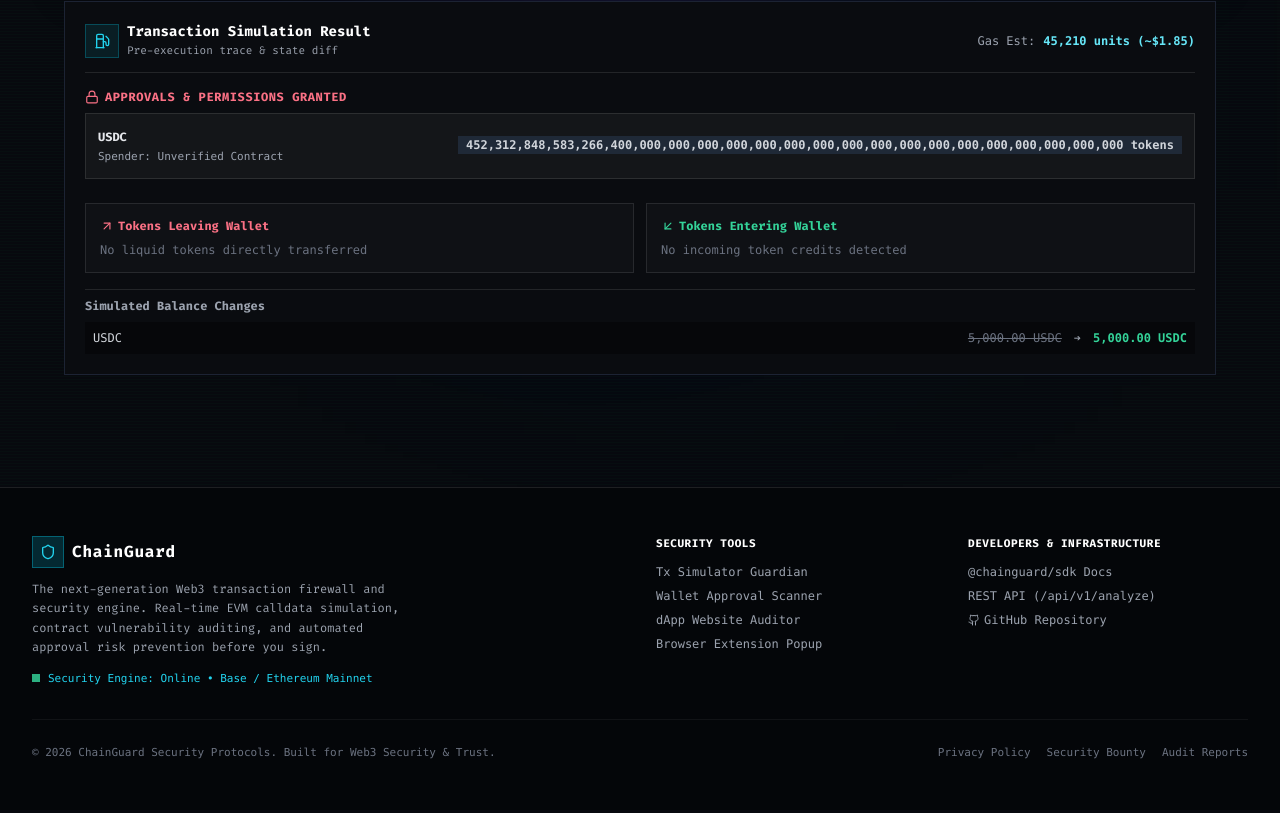
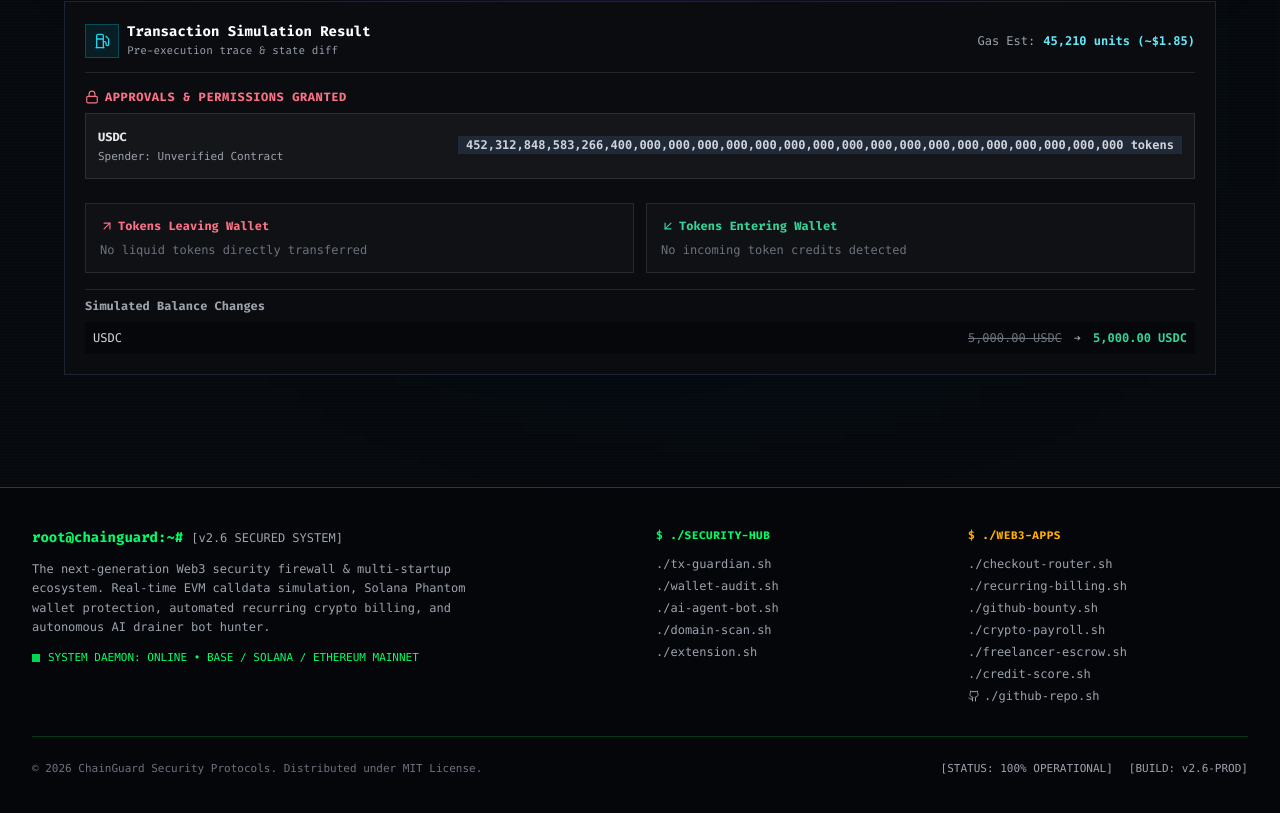
Before and after one commit to beduldul/chainguard-web3-security, a Next.js app: page / in a window 1280 px wide. Shown: the part 578-1391 px from the top of the page. Built offline with nearby package versions, Linux system fonts and the light colour scheme.

Commit message:
style: overhaul Footer component into clean Hacker CLI theme with links to all 8 Web3 platforms

```diff
--- a/components/Footer.tsx
+++ b/components/Footer.tsx
@@ -6,54 +6,57 @@
 
 export default function Footer() {
   return (
-    <footer className="mt-20 border-t border-white/10 bg-[#040609] py-12 text-gray-400">
+    <footer className="mt-20 border-t border-[#00ff66]/30 bg-[#040609] py-10 font-cli text-xs text-gray-400">
       <div className="max-w-7xl mx-auto px-4 sm:px-6 lg:px-8 space-y-8">
         <div className="grid grid-cols-1 md:grid-cols-4 gap-8">
+
           {/* Brand Info */}
           <div className="space-y-3 md:col-span-2">
             <div className="flex items-center gap-2">
-              <div className="w-8 h-8 rounded-lg bg-cyan-500/20 border border-cyan-500/40 flex items-center justify-center">
-                <Shield className="w-4 h-4 text-cyan-400" />
-              </div>
-              <span className="font-bold text-white tracking-wider text-base">ChainGuard</span>
+              <span className="text-[#00ff66] font-bold text-sm">root@chainguard:~#</span>
+              <span className="text-gray-400 font-mono text-xs">[v2.6 SECURED SYSTEM]</span>
             </div>
-            <p className="text-xs text-gray-400 leading-relaxed max-w-sm">
-              The next-generation Web3 transaction firewall and security engine. Real-time EVM calldata simulation, contract vulnerability auditing, and automated approval risk prevention before you sign.
+            <p className="text-xs text-gray-400 leading-relaxed max-w-md font-mono">
+              The next-generation Web3 security firewall & multi-startup ecosystem. Real-time EVM calldata simulation, Solana Phantom wallet protection, automated recurring crypto billing, and autonomous AI drainer bot hunter.
             </p>
-            <div className="flex items-center gap-2 text-[11px] text-cyan-400 font-mono">
-              <span className="w-2 h-2 rounded-full bg-emerald-400 animate-pulse" />
-              Security Engine: Online • Base / Ethereum Mainnet
+            <div className="flex items-center gap-2 text-[11px] text-[#00ff66] font-mono">
+              <span className="w-2 h-2 rounded-full bg-[#00ff66] animate-pulse" />
+              SYSTEM DAEMON: ONLINE • BASE / SOLANA / ETHEREUM MAINNET
             </div>
           </div>
 
-          {/* Quick Links */}
+          {/* Security Hub Links */}
           <div className="space-y-2 text-xs">
-            <h5 className="font-bold text-white uppercase tracking-wider text-[11px] mb-3">Security Tools</h5>
-            <ul className="space-y-2 font-mono">
-              <li><Link href="/" className="hover:text-cyan-400 transition-colors">Tx Simulator Guardian</Link></li>
-              <li><Link href="/wallet-exposure" className="hover:text-cyan-400 transition-colors">Wallet Approval Scanner</Link></li>
-              <li><Link href="/website-scanner" className="hover:text-cyan-400 transition-colors">dApp Website Auditor</Link></li>
-              <li><Link href="/extension-demo" className="hover:text-cyan-400 transition-colors">Browser Extension Popup</Link></li>
+            <h5 className="font-bold text-[#00ff66] uppercase tracking-wider text-[11px] mb-3">$ ./security-hub</h5>
+            <ul className="space-y-1.5 font-mono">
+              <li><Link href="/" className="hover:text-[#00ff66] transition-colors">./tx-guardian.sh</Link></li>
+              <li><Link href="/wallet-exposure" className="hover:text-[#00ff66] transition-colors">./wallet-audit.sh</Link></li>
+              <li><Link href="/ai-agent" className="hover:text-[#00ff66] transition-colors">./ai-agent-bot.sh</Link></li>
+              <li><Link href="/website-scanner" className="hover:text-[#00ff66] transition-colors">./domain-scan.sh</Link></li>
+              <li><Link href="/extension-demo" className="hover:text-[#00ff66] transition-colors">./extension.sh</Link></li>
             </ul>
           </div>
 
-          {/* Developer API */}
+          {/* Web3 Apps Links */}
           <div className="space-y-2 text-xs">
-            <h5 className="font-bold text-white uppercase tracking-wider text-[11px] mb-3">Developers & Infrastructure</h5>
-            <ul className="space-y-2 font-mono">
-              <li><Link href="/sdk-docs" className="hover:text-cyan-400 transition-colors">@chainguard/sdk Docs</Link></li>
-              <li><Link href="/api/analyze-tx" className="hover:text-cyan-400 transition-colors">REST API (/api/v1/analyze)</Link></li>
-              <li><a href="https://github.com" target="_blank" rel="noreferrer" className="hover:text-cyan-400 transition-colors flex items-center gap-1"><Github className="w-3 h-3" /> GitHub Repository</a></li>
+            <h5 className="font-bold text-[#ffb000] uppercase tracking-wider text-[11px] mb-3">$ ./web3-apps</h5>
+            <ul className="space-y-1.5 font-mono">
+              <li><Link href="/checkout" className="hover:text-[#ffb000] transition-colors">./checkout-router.sh</Link></li>
+              <li><Link href="/subscriptions" className="hover:text-[#ffb000] transition-colors">./recurring-billing.sh</Link></li>
+              <li><Link href="/bounties" className="hover:text-[#ffb000] transition-colors">./github-bounty.sh</Link></li>
+              <li><Link href="/payroll" className="hover:text-[#ffb000] transition-colors">./crypto-payroll.sh</Link></li>
+              <li><Link href="/escrow" className="hover:text-[#ffb000] transition-colors">./freelancer-escrow.sh</Link></li>
+              <li><Link href="/credit-score" className="hover:text-[#ffb000] transition-colors">./credit-score.sh</Link></li>
+              <li><a href="https://github.com/beduldul/chainguard-web3-security" target="_blank" rel="noreferrer" className="hover:text-[#00ff66] transition-colors flex items-center gap-1"><Github className="w-3 h-3" /> ./github-repo.sh</a></li>
             </ul>
           </div>
         </div>
 
-        <div className="border-t border-white/5 pt-6 flex flex-col sm:flex-row items-center justify-between text-[11px] text-gray-500 font-mono gap-4">
-          <p>© 2026 ChainGuard Security Protocols. Built for Web3 Security & Trust.</p>
-          <p className="flex items-center gap-4">
-            <span>Privacy Policy</span>
-            <span>Security Bounty</span>
-            <span>Audit Reports</span>
+        <div className="border-t border-[#00ff66]/20 pt-6 flex flex-col sm:flex-row items-center justify-between text-[11px] text-gray-500 font-mono gap-4">
+          <p>© 2026 ChainGuard Security Protocols. Distributed under MIT License.</p>
+          <p className="flex items-center gap-4 text-gray-400">
+            <span>[STATUS: 100% OPERATIONAL]</span>
+            <span>[BUILD: v2.6-PROD]</span>
           </p>
         </div>
       </div>
```
